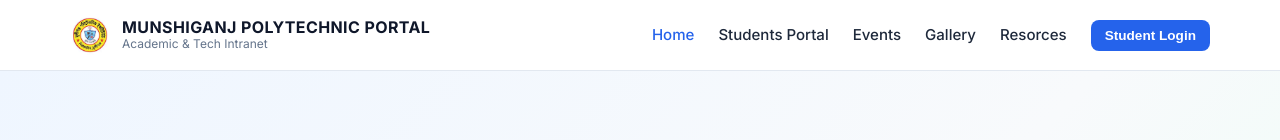
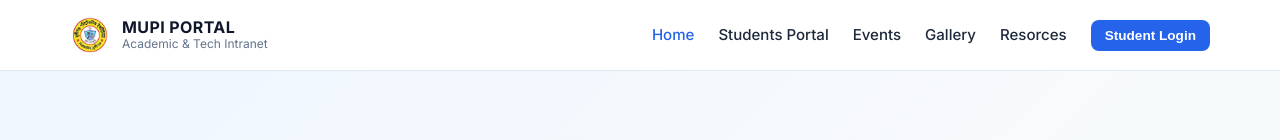
Before and after one commit to tanvirshekh-dev/mupi-protal, a plain HTML site: page index.html in a window 1280 px wide. Shown: the top 140 px of the page. Drawn offline with Linux system fonts and the light colour scheme.

Commit message:
update the portal name

```diff
--- a/index.html
+++ b/index.html
@@ -19,7 +19,7 @@
                     <img class="logo" src="./assets/gallery/logo.jpg" alt="" srcset="">
                 </div>
                 <div class="brand-text">
-                    <strong>MUNSHIGANJ POLYTECHNIC PORTAL</strong>
+                    <strong>MUPI PORTAL</strong>
                     <span>Academic &amp; Tech Intranet</span>
                 </div>
             </a>
```
